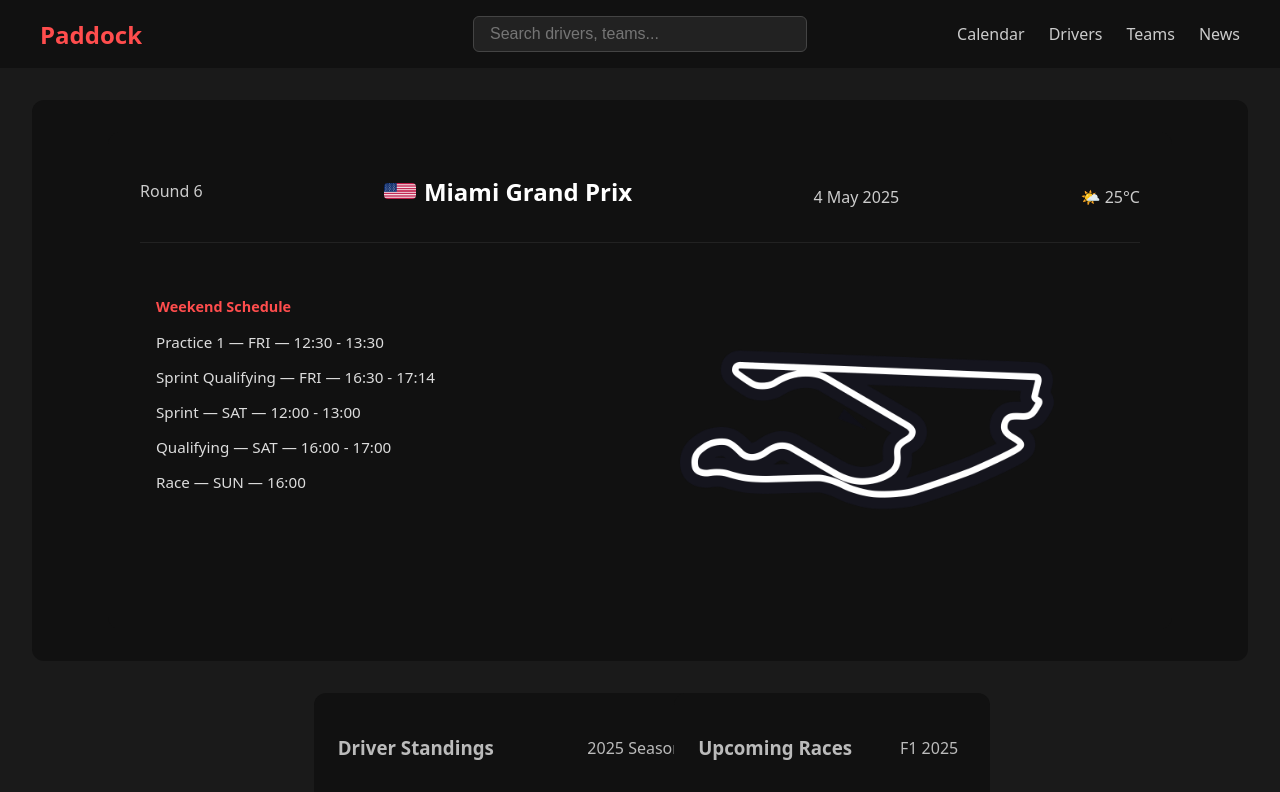
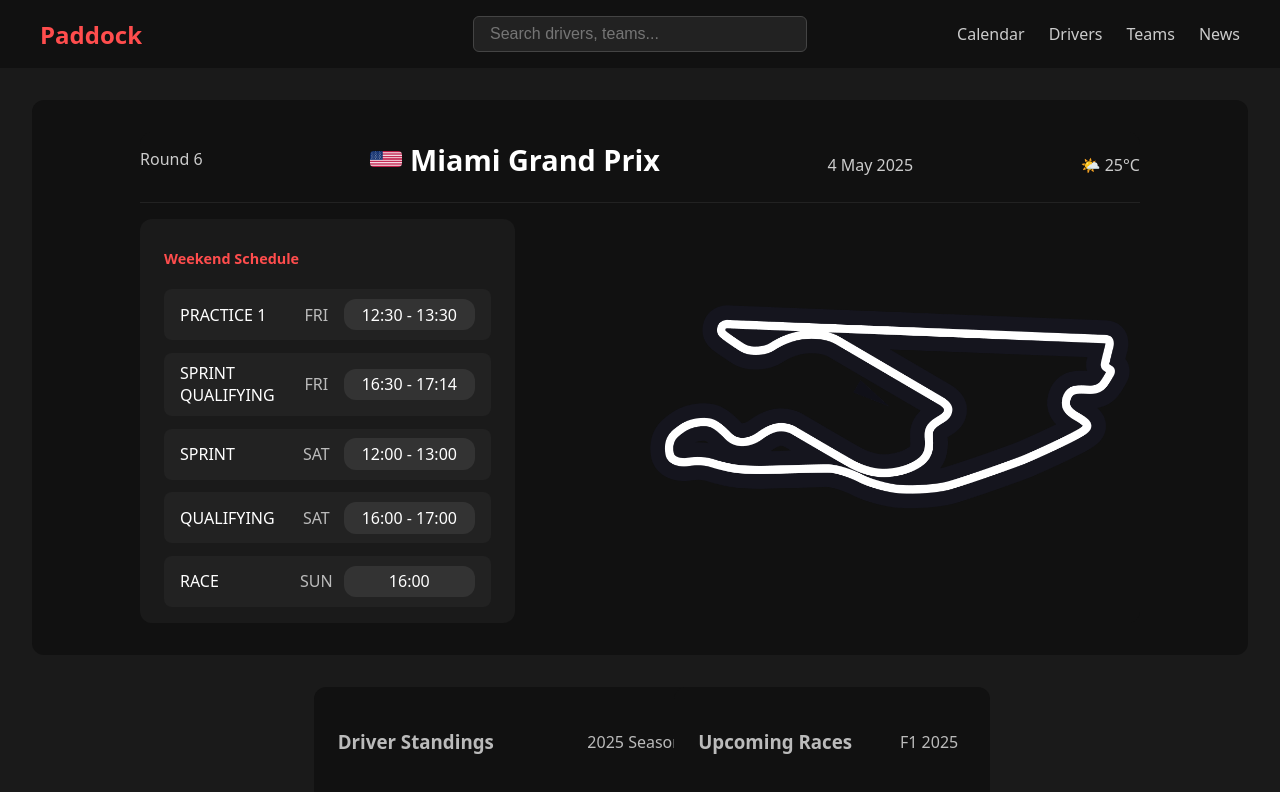
Before and after one commit to FranciscoJavierC/PaddockApp, a React (Vite) app in the folder paddock-frontend/: page / in a window 1280 px wide. Shown: the top 792 px of the page. Built offline with nearby package versions, Linux system fonts and the light colour scheme.

Commit message:
Cleaned up the look of the race card

```diff
--- a/paddock-frontend/src/components/NextRaceInfo.jsx
+++ b/paddock-frontend/src/components/NextRaceInfo.jsx
@@ -21,8 +21,9 @@
     </div>
 
     {/* BOTTOM: Weekend Schedule + Circuit Image */}
-    <div style={styles.bottomRow}>
-      <div style={styles.column}>
+    <div style={styles.scheduleAndImage}>
+    {/* Schedule Box */}
+      <div style={styles.scheduleBox}>
         <h3 style={styles.label}>Weekend Schedule</h3>
         {[
           { name: 'Practice 1', day: 'FRI', time: '12:30 - 13:30' },
@@ -31,13 +32,16 @@
           { name: 'Qualifying', day: 'SAT', time: '16:00 - 17:00' },
           { name: 'Race', day: 'SUN', time: '16:00' },
         ].map((session) => (
-          <p key={session.name} style={styles.sessionLine}>
-            {session.name} — {session.day} — {session.time}
-          </p>
+          <div style={styles.scheduleRow} key={session.name}>
+            <span style={styles.sessionName}>{session.name}</span>
+            <span style={styles.sessionDay}>{session.day}</span>
+            <span style={styles.sessionTime}>{session.time}</span>
+          </div>
         ))}
       </div>
 
-      <div style={styles.column}>
+      {/* Circuit Image aligned right */}
+      <div style={styles.trackColumn}>
         <img src={trackImage} alt="Miami Circuit" style={styles.trackImage} />
       </div>
     </div>
@@ -52,7 +56,7 @@
     width: '100%',
     maxWidth: '1000px',
     margin: '0 auto',
-    padding: '2rem',
+    padding: '1.2 rem 1.5 rem',
   },
 
   column: {
@@ -76,9 +80,9 @@
   },
 
   sessionLine: {
-    fontSize: '0.95rem',
+    fontSize: '1.05rem',
     color: '#ddd',
-    marginBottom: '0.3rem',
+    marginBottom: '0.15rem',
   },
 
   headerRow: {
@@ -87,9 +91,9 @@
     alignItems: 'center',
     flexWrap: 'wrap',
     gap: '1rem',
-    paddingBottom: '1.5rem',
+    paddingBottom: '1rem',
     borderBottom: '1px solid #222',
-    marginBottom: '1.5rem',
+    marginBottom: '1rem',
   },
 
   flagTitle: {
@@ -99,7 +103,7 @@
   },
 
   raceName: {
-    fontSize: '1.5rem',
+    fontSize: '1.8rem',
     fontWeight: 'bold',
     margin: 0,
   },
@@ -128,17 +132,65 @@
     minWidth: '250px',
   },
 
+  scheduleBox: {
+    backgroundColor: '#1a1a1a',
+    borderRadius: '12px',
+    padding: '1rem 1.5rem',
+    maxWidth: '500px',
+    display: 'flex',
+    flexDirection: 'column',
+    gap: '0.8rem',
+  },
+
+  scheduleRow: {
+    display: 'flex',
+    justifyContent: 'space-between',
+    alignItems: 'center',
+    padding: '0.6rem 1rem',
+    backgroundColor: '#222',
+    borderRadius: '8px',
+    color: '#fff',
+    fontSize: '1rem',
+    fontWeight: '500',
+  },
+
+  sessionName: {
+    flex: 2,
+    textTransform: 'uppercase',
+  },
+
+  sessionDay: {
+    flex: 1,
+    textAlign: 'center',
+    color: '#bbb',
+  },
+
+  sessionTime: {
+    flex: 2,
+    textAlign: 'center',
+    backgroundColor: '#333',
+    padding: '0.3rem 0.7rem',
+    borderRadius: '12px',
+  },
+  scheduleAndImage: {
+    display: 'flex',
+    justifyContent: 'space-between',
+    alignItems: 'flex-start',
+    gap: '2rem',
+    flexWrap: 'wrap', // responsive
+    marginTop: '1rem',
+  },
+
   trackColumn: {
     flexShrink: 0,
-    minWidth: '220px',
     display: 'flex',
     justifyContent: 'center',
     alignItems: 'center',
   },
 
   trackImage: {
+    maxWidth: '500px',
     width: '100%',
-    maxWidth: '390px',
     height: 'auto',
     borderRadius: '8px',
   },
```
